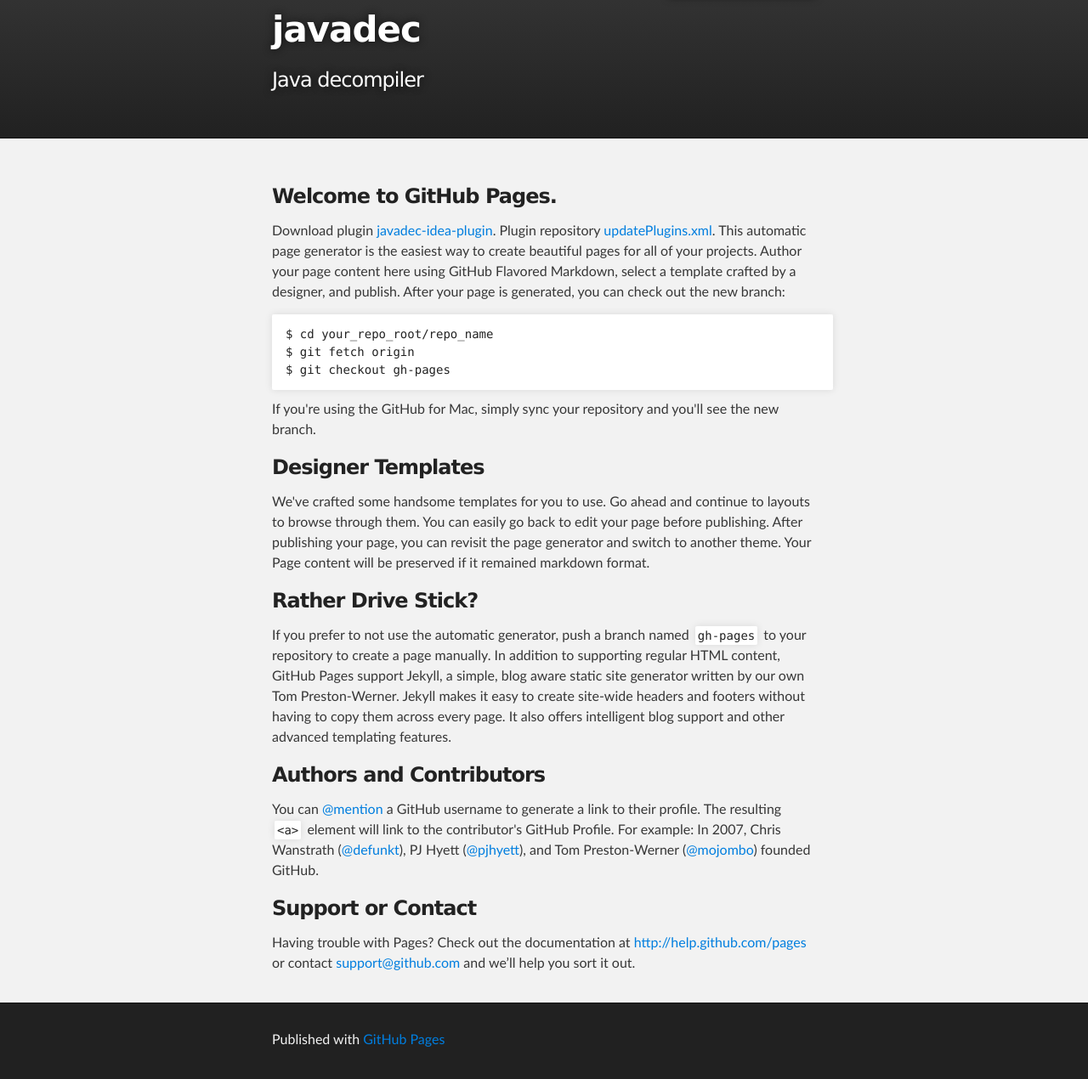
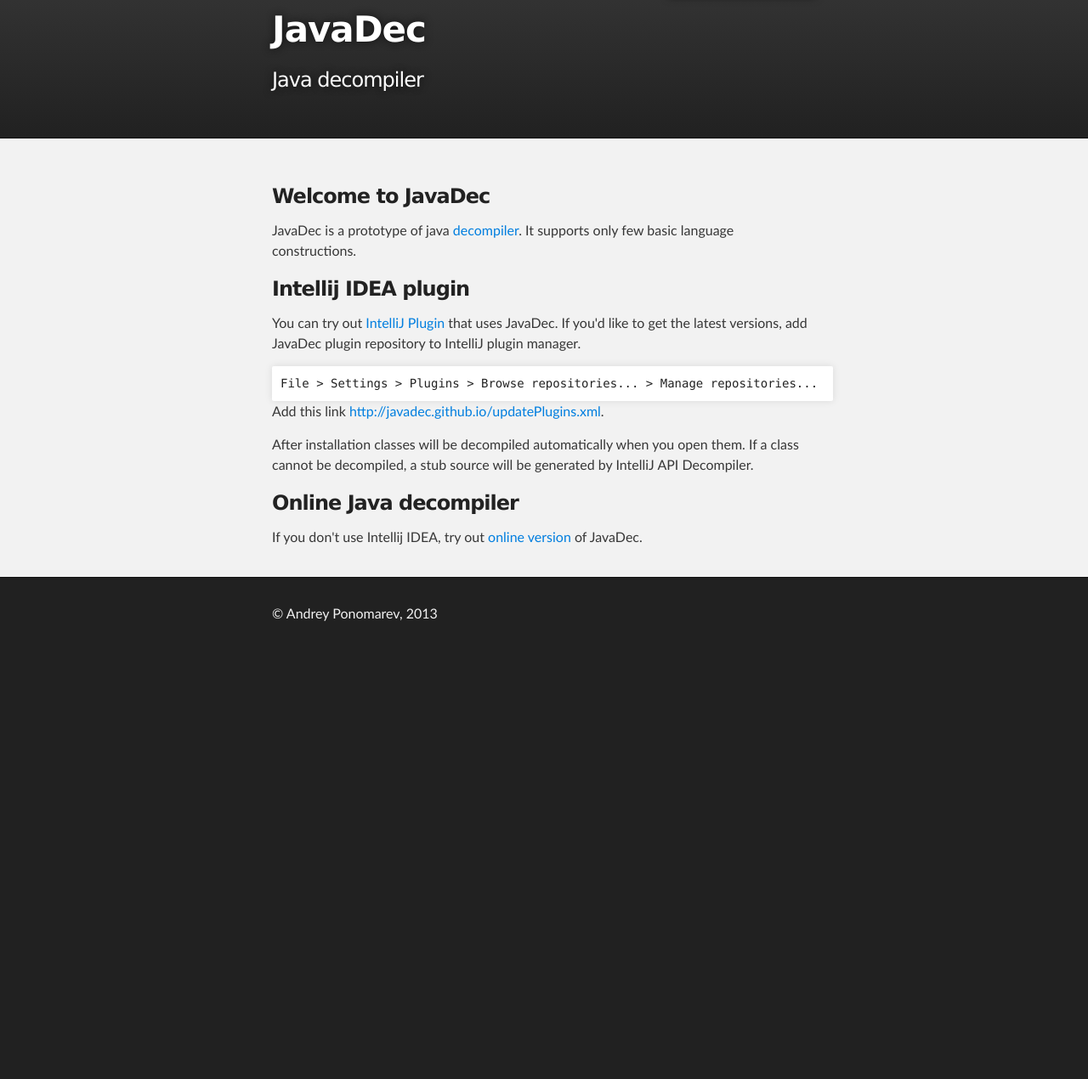
Before and after one commit to msmtmsmt123/javadec.github.io, a plain HTML site: page index.html in a window 1280 px wide. Shown: the part 47-1317 px from the top of the page at 85% size. After the commit the page ends 816 px from the top, so only its background shows below. Drawn offline with Linux system fonts and the light colour scheme.

Commit message:
Updated page text

```diff
--- a/index.html
+++ b/index.html
@@ -4,11 +4,11 @@
   <head>
     <meta charset='utf-8' />
     <meta http-equiv="X-UA-Compatible" content="chrome=1" />
-    <meta name="description" content="javadec : Java decompiler" />
+    <meta name="description" content="JavaDec - Java decompiler" />
 
     <link rel="stylesheet" type="text/css" media="screen" href="stylesheets/stylesheet.css">
 
-    <title>javadec</title>
+    <title>JavaDec - Java decompiler</title>
   </head>
 
   <body>
@@ -18,7 +18,7 @@
         <header class="inner">
           <a id="forkme_banner" href="https://github.com/javadec">View on GitHub</a>
 
-          <h1 id="project_title">javadec</h1>
+          <h1 id="project_title">JavaDec</h1>
           <h2 id="project_tagline">Java decompiler</h2>
 
         </header>
@@ -28,43 +28,34 @@
     <div id="main_content_wrap" class="outer">
       <section id="main_content" class="inner">
         <h3>
-<a name="welcome-to-github-pages" class="anchor" href="#welcome-to-github-pages"><span class="octicon octicon-link"></span></a>Welcome to GitHub Pages.</h3>
+<a name="welcome-to-github-pages" class="anchor" href="#welcome-to-github-pages"><span class="octicon octicon-link"></span></a>Welcome to JavaDec</h3>
 
-<p>Download plugin <a href="downloads/javadec-idea-plugin.zip">javadec-idea-plugin</a>. Plugin repository <a href="updatePlugins.xml">updatePlugins.xml</a>. This automatic page generator is the easiest way to create beautiful pages for all of your projects. Author your page content here using GitHub Flavored Markdown, select a template crafted by a designer, and publish. After your page is generated, you can check out the new branch:</p>
+<p>JavaDec is a prototype of java <a href="http://en.wikipedia.org/wiki/Decompiler">decompiler</a>. It supports only few basic language constructions.</p>
 
-<pre><code>$ cd your_repo_root/repo_name
-$ git fetch origin
-$ git checkout gh-pages
-</code></pre>
+<h3>Intellij IDEA plugin</h3>
 
-<p>If you're using the GitHub for Mac, simply sync your repository and you'll see the new branch.</p>
+<p>You can try out <a href="downloads/javadec-idea-plugin.zip">IntelliJ Plugin</a> that uses JavaDec.
+If you'd like to get the latest versions, add JavaDec plugin repository to IntelliJ plugin manager.<p>
+<pre>File &gt; Settings &gt; Plugins &gt; Browse repositories... &gt; Manage repositories...</pre>
+ Add this link <a href="http://javadec.github.io/updatePlugins.xml">http://javadec.github.io/updatePlugins.xml</a>.
+</p>
 
-<h3>
-<a name="designer-templates" class="anchor" href="#designer-templates"><span class="octicon octicon-link"></span></a>Designer Templates</h3>
+<p>After installation classes will be decompiled automatically when you open them.
+If a class cannot be decompiled, a stub source will be generated by IntelliJ API Decompiler.
 
-<p>We've crafted some handsome templates for you to use. Go ahead and continue to layouts to browse through them. You can easily go back to edit your page before publishing. After publishing your page, you can revisit the page generator and switch to another theme. Your Page content will be preserved if it remained markdown format.</p>
+<h3>Online Java decompiler</h3>
+<p>If you don't use Intellij IDEA, try out <a href="http://java-decompiler.appspot.com/">online version</a> of JavaDec.</p>
 
-<h3>
-<a name="rather-drive-stick" class="anchor" href="#rather-drive-stick"><span class="octicon octicon-link"></span></a>Rather Drive Stick?</h3>
+<!--h3>
+<a name="support-or-contact" class="anchor" href="#support-or-contact"><span class="octicon octicon-link"></span></a>Support or Contact</h3-->
 
-<p>If you prefer to not use the automatic generator, push a branch named <code>gh-pages</code> to your repository to create a page manually. In addition to supporting regular HTML content, GitHub Pages support Jekyll, a simple, blog aware static site generator written by our own Tom Preston-Werner. Jekyll makes it easy to create site-wide headers and footers without having to copy them across every page. It also offers intelligent blog support and other advanced templating features.</p>
-
-<h3>
-<a name="authors-and-contributors" class="anchor" href="#authors-and-contributors"><span class="octicon octicon-link"></span></a>Authors and Contributors</h3>
-
-<p>You can <a href="https://github.com/blog/821" class="user-mention">@mention</a> a GitHub username to generate a link to their profile. The resulting <code>&lt;a&gt;</code> element will link to the contributor's GitHub Profile. For example: In 2007, Chris Wanstrath (<a href="https://github.com/defunkt" class="user-mention">@defunkt</a>), PJ Hyett (<a href="https://github.com/pjhyett" class="user-mention">@pjhyett</a>), and Tom Preston-Werner (<a href="https://github.com/mojombo" class="user-mention">@mojombo</a>) founded GitHub.</p>
-
-<h3>
-<a name="support-or-contact" class="anchor" href="#support-or-contact"><span class="octicon octicon-link"></span></a>Support or Contact</h3>
-
-<p>Having trouble with Pages? Check out the documentation at <a href="http://help.github.com/pages">http://help.github.com/pages</a> or contact <a href="mailto:support@github.com">support@github.com</a> and we’ll help you sort it out.</p>
       </section>
     </div>
 
     <!-- FOOTER  -->
     <div id="footer_wrap" class="outer">
       <footer class="inner">
-        <p>Published with <a href="http://pages.github.com">GitHub Pages</a></p>
+        <p>&copy; Andrey Ponomarev, 2013</p>
       </footer>
     </div>
 
```
